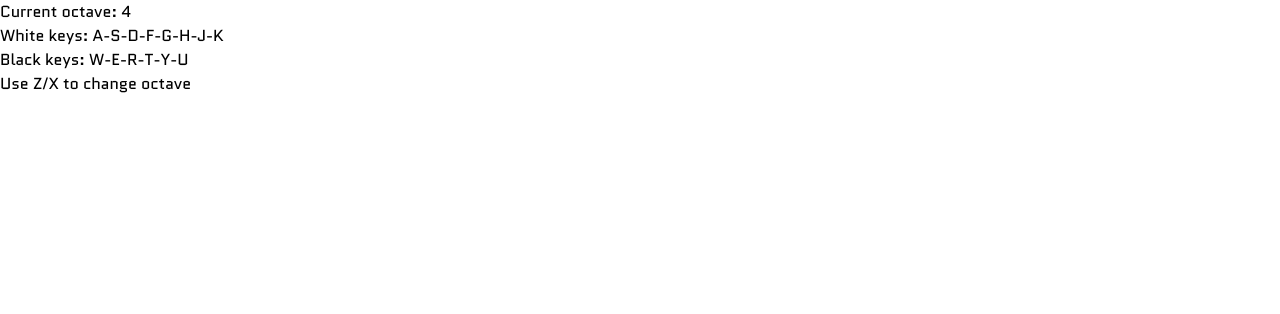
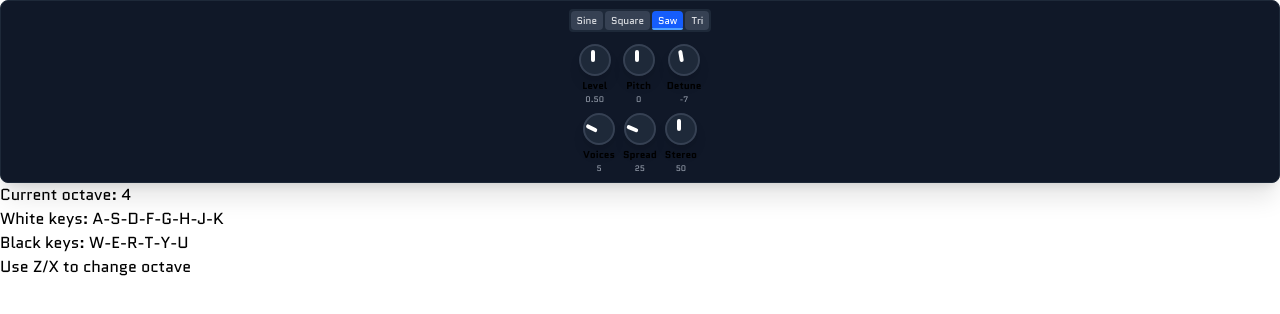
Before and after one commit to nexo-tech/use-synth, a Next.js app in the folder packages/example-app/: page /v3 in a window 1280 px wide. Shown: the top 314 px of the page. Built offline with nearby package versions, Linux system fonts and the light colour scheme.

Commit message:
update parameter handling

```diff
--- a/packages/example-app/app/v3/engine.ts
+++ b/packages/example-app/app/v3/engine.ts
@@ -104,6 +104,23 @@ interface Modulation {
   amount: number; // -1 to 1
 }
 
+export class ParameterChangeEvent<T> implements SynthEvent {
+  constructor(
+    public readonly id: string,
+    public readonly parameter: string,
+    public readonly value: T
+  ) {}
+}
+
+export class ParameterUpdatedEvent<T> implements SynthEvent {
+  constructor(
+    public readonly id: string,
+    public readonly parameter: string,
+    public readonly value: T,
+    public readonly oldValue: T
+  ) {}
+}
+
 export class ModulationEvent implements SynthEvent {
   constructor(
     public readonly fromID: string,
@@ -155,7 +172,12 @@ class Modulations {
     return true;
   }
 
-  updateModulation(fromID: string, toID: string, parameter: string, amount: number): boolean {
+  updateModulation(
+    fromID: string,
+    toID: string,
+    parameter: string,
+    amount: number
+  ): boolean {
     // Clamp amount between -1 and 1
     amount = Math.max(-1, Math.min(1, amount));
 
@@ -232,7 +254,12 @@ class Modulations {
     return Array.from(this.modulations);
   }
 
-  handleModulation(fromID: string, toID: string, parameter: string, amount: number): boolean {
+  handleModulation(
+    fromID: string,
+    toID: string,
+    parameter: string,
+    amount: number
+  ): boolean {
     // Clamp amount between -1 and 1
     amount = Math.max(-1, Math.min(1, amount));
 
@@ -258,7 +285,11 @@ class Modulations {
     return this.addModulation(modulation);
   }
 
-  private findModulation(fromID: string, toID: string, parameter: string): Modulation | null {
+  private findModulation(
+    fromID: string,
+    toID: string,
+    parameter: string
+  ): Modulation | null {
     const modulations = this.fromTo.get(fromID)?.get(toID);
     if (!modulations) return null;
 
@@ -271,12 +302,15 @@ class Modulations {
   }
 }
 
+type EventCallback = (event: SynthEvent) => void;
+
 export class SynthEngine {
   nodes: Map<string, SynthNode> = new Map();
   ctx: AudioContext;
   connections: Connections = new Connections();
   modulations: Modulations = new Modulations();
   notes: Map<number, boolean> = new Map();
+  private observers: Map<string, Set<EventCallback>> = new Map();
 
   constructor() {
     // Create web audio context
@@ -285,7 +319,31 @@ export class SynthEngine {
     this.nodes.set(output.id, output);
   }
 
+  // Observer methods
+  observe(eventType: string, callback: EventCallback): () => void {
+    if (!this.observers.has(eventType)) {
+      this.observers.set(eventType, new Set());
+    }
+    this.observers.get(eventType)!.add(callback);
+
+    // Return unsubscribe function
+    return () => {
+      this.observers.get(eventType)?.delete(callback);
+    };
+  }
+
+  private notifyObservers(event: SynthEvent) {
+    const eventType = event.constructor.name;
+    const callbacks = this.observers.get(eventType);
+    if (callbacks) {
+      callbacks.forEach((callback) => callback(event));
+    }
+  }
+
   sendEvent(event: SynthEvent) {
+    // Notify observers first
+    this.notifyObservers(event);
+
     switch (event.constructor.name) {
       case "NoteStartEvent": {
         const ev = event as NoteStartEvent;
@@ -311,6 +369,16 @@ export class SynthEngine {
       case "DisconnectionEvent": {
         const ev = event as DisconnectionEvent;
         this.connections.removeConnection(ev.connection);
+        break;
+      }
+      case "ModulationEvent": {
+        const ev = event as ModulationEvent;
+        this.modulations.handleModulation(
+          ev.fromID,
+          ev.toID,
+          ev.parameter,
+          ev.amount
+        );
         break;
       }
       case "NodeCreateEvent": {
@@ -349,11 +417,6 @@ export class SynthEngine {
         this.nodes.delete(ev.id);
         break;
       }
-      case "ModulationEvent": {
-        const ev = event as ModulationEvent;
-        this.modulations.handleModulation(ev.fromID, ev.toID, ev.parameter, ev.amount);
-        break;
-      }
     }
 
     for (const node of this.nodes
@@ -372,4 +435,10 @@ export class SynthEngine {
   getNode(id: string): SynthNode | null {
     return this.nodes.get(id) ?? null;
   }
+
+  getOscillators(): SynthOscillator[] {
+    return Array.from(this.nodes.values()).filter(
+      (node): node is SynthOscillator => node instanceof SynthOscillator
+    );
+  }
 }
--- a/packages/example-app/app/v3/oscillator.ts
+++ b/packages/example-app/app/v3/oscillator.ts
@@ -127,6 +127,9 @@ export class SynthOscillator extends SynthNode {
   private masterGain: GainNode;
   private notes: Map<number, OscillatorNote> = new Map();
   private inputADSR: SynthADSR | null = null;
+  getConfig(): OscillatorConfig {
+    return this.config;
+  }
 
   constructor(
     public readonly id: string,
--- a/packages/example-app/app/v3/page.tsx
+++ b/packages/example-app/app/v3/page.tsx
@@ -1,8 +1,8 @@
 "use client"
 
-import { SynthADSR } from "./adsr";
+import Osc from "../components/Osc";
 import { Connection, ConnectionEvent, NodeCreateEvent, NoteStartEvent, NoteStopEvent } from "./base";
-import { SynthEngine } from "./engine";
+import { ParameterChangeEvent, SynthEngine } from "./engine";
 import { useEffect, useRef, useState } from "react";
 
 const keyToNote: Record<string, number> = {
@@ -25,9 +25,15 @@ export default function OscillatorPage() {
   const engine = useRef<SynthEngine | null>(null);
   const [octave, setOctave] = useState(4);
   const activeNotes = useRef(new Set<string>());
+  const oscillators = engine.current?.getOscillators().map(x => [x.id, x.getConfig()] as const);
+  const [, bumpUI] = useState(0);
+  console.log(engine.current, oscillators)
 
   useEffect(() => {
     engine.current = new SynthEngine();
+    engine.current.observe("ParameterUpdatedEvent", (e) => {
+      bumpUI(prev => prev + 1);
+    });
 
     engine.current.sendEvent(new NodeCreateEvent("osc1", "oscillator", {
       type: "sawtooth",
@@ -50,6 +56,7 @@ export default function OscillatorPage() {
 
     // Initialize audio context
     engine.current.ctx.resume();
+    bumpUI(prev => prev + 1);
 
     const handleKeyDown = async (e: KeyboardEvent) => {
       if (!engine.current) {
@@ -113,6 +120,14 @@ export default function OscillatorPage() {
 
   return (
     <div>
+      {oscillators?.map(x => <div key={x[0]}>
+        <Osc config={x[1]} onConfigChange={(c) => {
+          for (let k in c) {
+            const v = (c as Record<string, any>)[k];
+            engine.current?.sendEvent(new ParameterChangeEvent<any>(x[0], k, v));
+          }
+        }} />
+      </div>)}
       <div className="mb-4">
         <p>Current octave: {octave}</p>
         <p>White keys: A-S-D-F-G-H-J-K</p>
```
